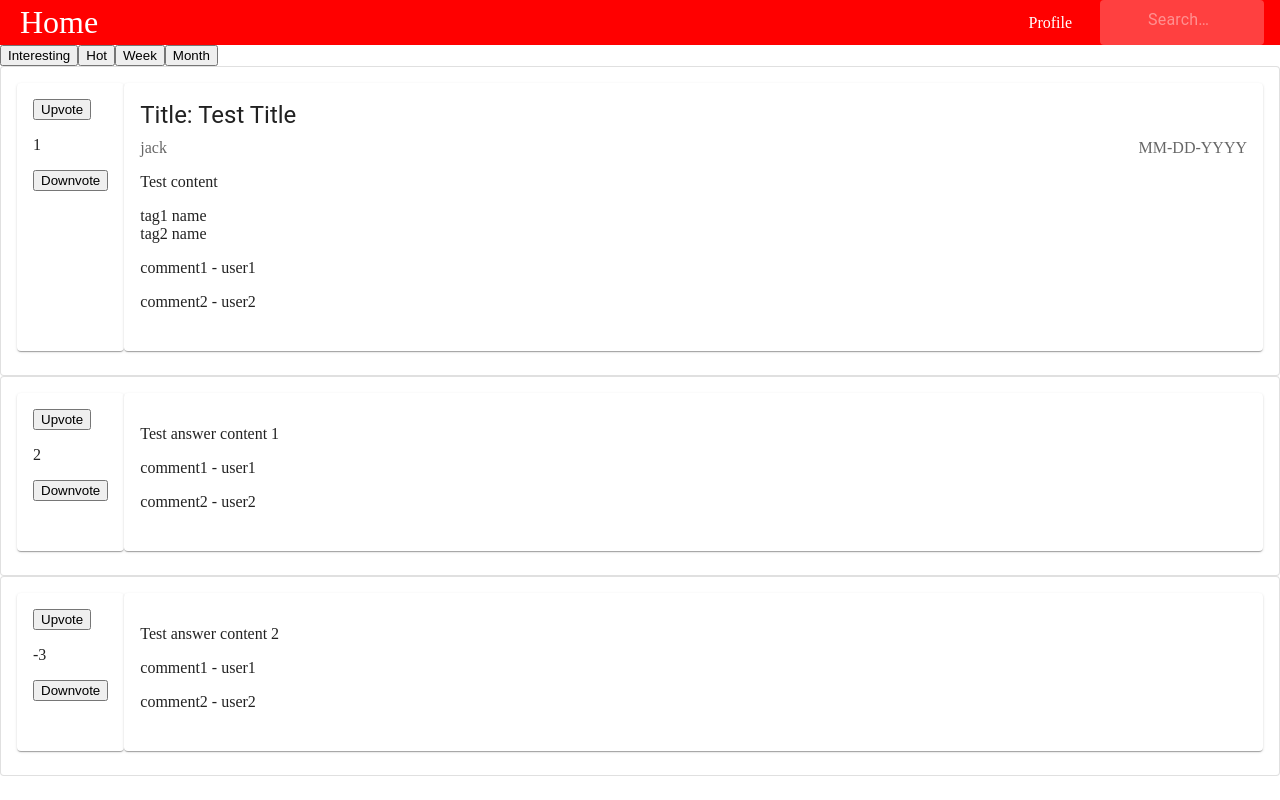
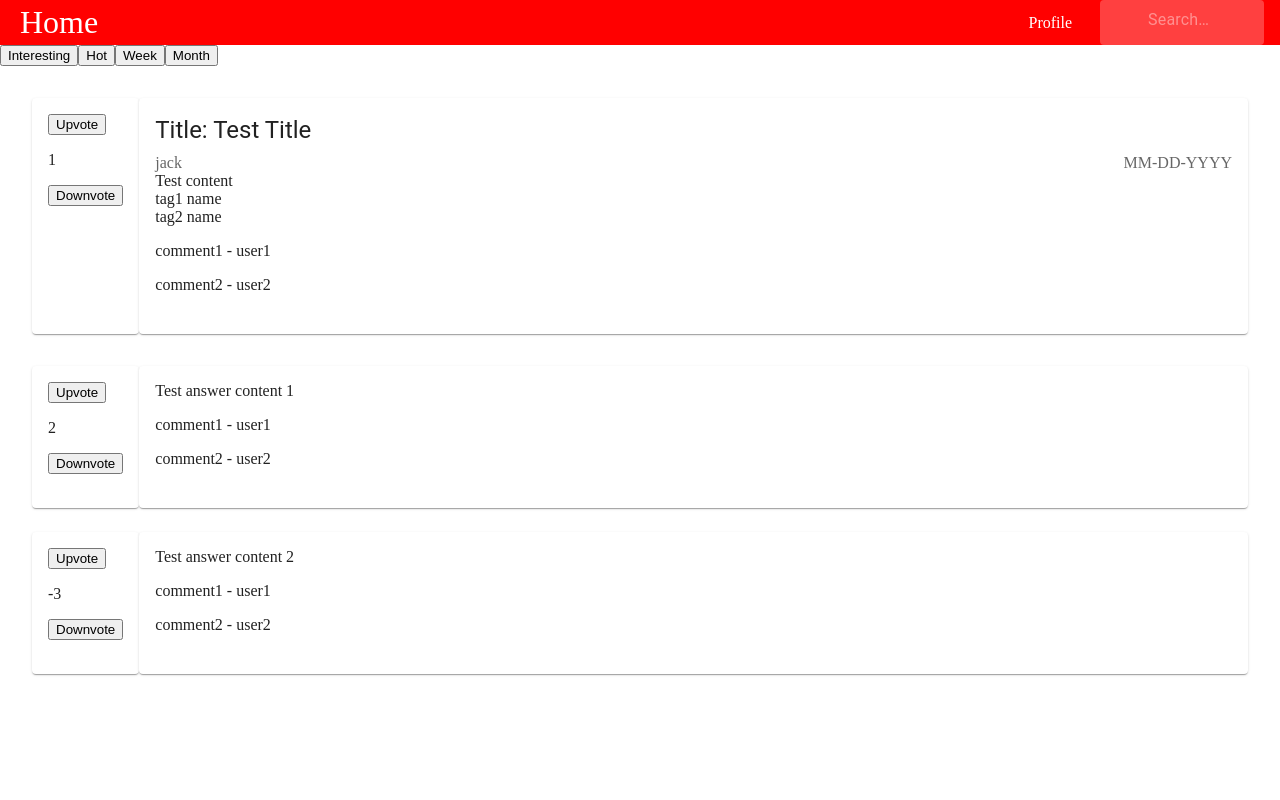
Before and after one commit to Chaseforyourlife/HackDay2023, a React (Vite) app in the folder gui/: page / in a window 1280 px wide. Built offline with nearby package versions, Linux system fonts and the light colour scheme.

Commit message:
changed styles of question/answer to mui

```diff
--- a/gui/src/components/Answer/Answer.jsx
+++ b/gui/src/components/Answer/Answer.jsx
@@ -7,9 +7,7 @@ import { Box, Card, CardContent } from '@mui/material';
 
 export default function Answer(props) {
   return (
-    <Box>
-      <Card variant="outlined">
-        <CardContent>
+    <Box sx={{my: 3}}>
       <Box sx={{display: "flex", justifyContent:"flex-start"}}>
 
       <Votes votes={props.answerInfo.votes}/>
@@ -22,8 +20,6 @@ export default function Answer(props) {
       </Card>
 
       </Box>
-        </CardContent>
-      </Card>
     </Box>
   )
 }
--- a/gui/src/components/AnswerList/AnswerList.jsx
+++ b/gui/src/components/AnswerList/AnswerList.jsx
@@ -1,8 +1,12 @@
 import React from 'react';
 import Answer from '../Answer/Answer';
+import { Box} from '@mui/material';
 
 const AnswerList = (props) => {
-    return (props.answers.map((answer)=> <Answer answerInfo={answer}/>)
+    return (
+        <Box sx={{m: 4}}>
+            {props.answers.map((answer)=> <Answer answerInfo={answer}/>)}
+        </Box>
     );
 }
 
--- a/gui/src/components/Common/Content/Content.jsx
+++ b/gui/src/components/Common/Content/Content.jsx
@@ -1,11 +1,12 @@
 import React from 'react';
 import './Content.css'
+import { Box, Typography } from '@mui/material';
 
 const Content = (props) => {
     return (
-        <div>
-            <p>{props.text}</p>
-        </div>
+        <Box>
+            <Typography variant="p">{props.text}</Typography>
+        </Box>
     );
 }
 
--- a/gui/src/components/Question/Question.jsx
+++ b/gui/src/components/Question/Question.jsx
@@ -10,9 +10,7 @@ import { Box, Card, CardContent } from '@mui/material'
 
 export default function Question(props) {
   return (
-    <Box>
-      <Card variant="outlined">
-        <CardContent>
+    <Box sx={{m: 4}}>
           <Box sx={{display: "flex", justifyContent: "flex-start"}}>
             <Votes votes={props.questionInfo.votes}/>
             <Card sx={{flexGrow: 1}}>
@@ -31,8 +29,6 @@ export default function Question(props) {
               </CardContent>
             </Card>
           </Box>
-        </CardContent>
-      </Card>
     </Box>
   )
 }
```
Lines whose indentation alone changed are shown as unchanged.
